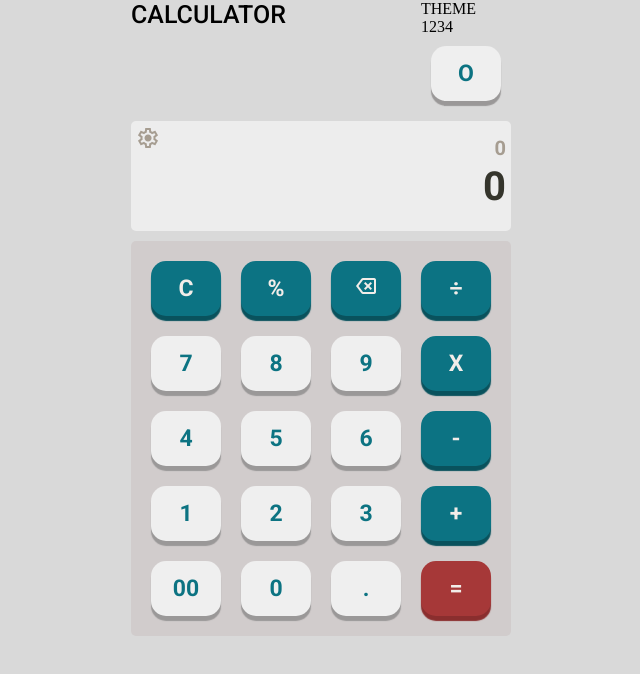
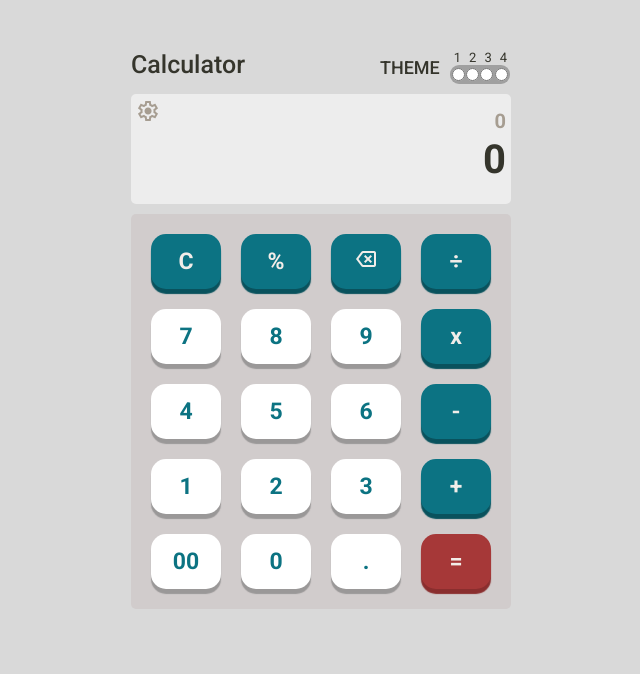
Before and after one commit to Etherms/Calculator-React, a React (Vite) app: page / in a window 1280 px wide. Shown: the top 674 px of the page, without its empty margins (319-959 px from the left). Built offline with nearby package versions, Linux system fonts and the light colour scheme.

Commit message:
Added all the themes

```diff
--- a/src/App.css
+++ b/src/App.css
@@ -2,16 +2,17 @@
     --background-color: #d9d9d9;
     --other-button-color:#F2EDE9;
     --button-color:#0C7382;
+    --eql-color:#F2EDE9;
     --c-value-color:#35352c;
-    --t-value-color:rgb(166, 157, 145);
+    --t-value-color:#a69d91;
     --value-background:#ededed;
     --button-container-background:#d1cccc;
-    --button-bg:#D6D6D6;
-    --button--bg-accent:hsl(0, 1%, 60%);
+    --button-bg:#FFFFFF;
+    --button--bg-accent:#9a9898;
     --button-eqtn-bg:#0c7383;
-    --button-eqtn-accent-bg:hsl(188, 83%, 20%);
+    --button-eqtn-accent-bg:#09525d;
     --button-eql-bg:#A63838;
-    --button-eql-accent-bg:hsl(0, 50%, 36%);
+    --button-eql-accent-bg:#8a2e2e;
 
 }
 *{
@@ -26,7 +27,7 @@ body{
     display: flex;
     justify-content: center;
 }
-.calculator-continer{
+.calculator-container{
     display: flex;
     flex-direction: column;
     justify-content: center;
@@ -39,13 +40,67 @@ body{
 .header{
     display: flex;
     justify-content: space-between;
+    width: 380px;
+    margin-top: 50px;
 }
 .header__title{
     font-size: 25px;
     font-family: "Roboto","sans-serif";
     font-weight: 500;
-    color: var(--text-color1);
+    color: var(--c-value-color);
 }
+.theme{
+    display: flex;
+    align-items: center;
+}
+.theme__text{
+    font-family: "Roboto","sans-serif";
+    font-weight: 500;
+    font-size: 18px;
+    color: var(--c-value-color);
+}
+.theme__container{
+    display: flex;
+    flex-direction: column;
+    padding-left: 10px;
+}
+.upper-container{
+    display: flex;
+    justify-content: space-evenly;
+}
+.upper-container label{
+    margin: 0 4px;
+    font-family: "Roboto","sans-serif";
+    font-size: 13px;
+    color: var(--c-value-color);
+}
+.lower-container{
+    background: #a0a0a0;
+    border-radius: 9px;
+    display: flex;
+    justify-content: space-between;
+    width: 60px;
+    position: relative;
+    padding: 3px 2px;
+}
+.lower-container input {
+    opacity: 1;
+    position: relative;
+    z-index: 1;
+    cursor: pointer;
+}
+
+
+/* .lower-container::before{
+    content: "";
+    width: 13px;
+    height: 13px;
+    background: var(--button-color);
+    border-radius: 10px;
+    position: absolute;
+    z-index: 2;
+} */
+
 /* Value */
 .value-container{
     background: var(--value-background);
@@ -57,8 +112,11 @@ body{
     flex-direction: column;
     align-items: flex-end;
     padding: 5px;
+    width: 380px;
+    max-width: 380px;
     overflow-x: auto;
 }
+
 .previous__value{
     font-size: 20px;
     font-weight: 700;
@@ -71,6 +129,9 @@ body{
     font-weight: 700;
     font-family: "Roboto","sans-serif";
     color: var(--c-value-color);
+    max-width: 375px;
+    overflow: auto;
+    white-space: nowrap;
 }
 
 .settings-icon{
@@ -89,6 +150,7 @@ body{
     justify-content: center;
     padding: 10px;
     border-radius: 5px;
+    width: 380px;
 }
 .button-row{
     display: flex;
@@ -102,6 +164,7 @@ button{
     font-size: 23px;
     font-family: Roboto,"sans-serif";
     font-weight: 700;
+    background: var(--button-bg);
     box-shadow: 0 5px 1px 0 var(--button--bg-accent);
     color: var(--button-color);
     outline: none;
@@ -115,7 +178,7 @@ button{
 }
 .total-button{
     background: var(--button-eql-bg);
-    color: var(--other-button-color);
+    color: var(--eql-color);
     box-shadow: 0 5px 1px 0 var(--button-eql-accent-bg);
 }
 .button-key:active{
--- a/src/App.jsx
+++ b/src/App.jsx
@@ -22,11 +22,11 @@ function App() {
       setDisplayedValue('');
     } else if (value === '%') {
       setDisplayedValue(displayedValue + value);
-    } else if (['÷', 'X', '+', '-'].includes(value)) {
+    } else if (['÷', 'x', '+', '-'].includes(value)) {
       setTotalValue(totalValue + displayedValue);
       setDisplayedValue(displayedValue + value);
     } else if (value === '=') {
-      const operators = ['+', '-', 'X', '÷', '%'];
+      const operators = ['+', '-', 'x', '÷', '%'];
       const operatorSymbol = operators.find(op => displayedValue.includes(op));
 
       if (operatorSymbol) {
@@ -40,7 +40,7 @@ function App() {
           case '-':
             result = parseFloat(leftOperand) - parseFloat(rightOperand);
             break;
-          case 'X':
+          case 'x':
             result = parseFloat(leftOperand) * parseFloat(rightOperand);
             break;
           case '÷':
--- a/src/components/Button.jsx
+++ b/src/components/Button.jsx
@@ -43,21 +43,19 @@ const Button = ({ onClick }) => {
         }
       };
 
+      const addClickListeners = (buttons) => {
+        buttons.forEach(button => {
+          button.addEventListener('click', () => handleClick(button.textContent));
+        });
+      };
+
       const equationButtons = document.querySelectorAll(".equation-button");
       const numberButtons = document.querySelectorAll(".number-button");
       const totalButton = document.querySelectorAll(".total-button");
 
-                equationButtons.forEach(button => {
-                  button.addEventListener('click', () => handleClick(button.textContent));
-                });
-
-                numberButtons.forEach(button => {
-                  button.addEventListener('click', () => handleClick(button.textContent));
-                });
-
-                totalButton.forEach(button => {
-                  button.addEventListener('click', () => handleClick(button.textContent));
-                });
+      addClickListeners(equationButtons);
+      addClickListeners(numberButtons);
+      addClickListeners(totalButton);
 
       document.addEventListener("keydown", handleKeyDown);
 
@@ -91,7 +89,7 @@ return(
                         <button className="button-key number-button key-7">7</button>
                         <button className="button-key number-button key-8">8</button>
                         <button className="button-key number-button key-9">9</button>
-                        <button id="*" className="button-key equation-button key-multiply">X</button>
+                        <button id="*" className="button-key equation-button key-multiply">x</button>
                 </div>
                 <div className="button-row row-3">
                         <button className="button-key number-button key-4">4</button>
@@ -108,7 +106,7 @@ return(
                 <div className='button-row row-1'>
                         <button id="00" className="button-key number-button">00</button>
                         <button className="button-key number-button key-0">0</button>
-                        <button id="." className="button-key number-button key-.">.</button>
+                        <button id="." className="button-key number-button key-dot">.</button>
                         <button id="=" className="button-key total-button key-equals key-enter">=</button>
                 </div>
         </div>
--- a/src/components/Header.jsx
+++ b/src/components/Header.jsx
@@ -1,21 +1,129 @@
-import React from "react";
+
+import { useEffect, React } from "react";
 
 export default function Header(){
+
+    useEffect(() => {
+        const light = document.getElementById('light');
+        const dark = document.getElementById('dark');
+        const blue = document.getElementById('blue');
+        const yellow = document.getElementById('yellow');
+        var root = document.querySelector(':root');
+
+
+        const lightTheme = () => {
+            root.style.setProperty('--background-color', '#d9d9d9');
+            root.style.setProperty('--other-button-color', '#F2EDE9');
+            root.style.setProperty('--eql-color', '#F2EDE9');
+            root.style.setProperty('--button-color', '#0C7382');
+            root.style.setProperty('--c-value-color', '#35352c');
+            root.style.setProperty('--t-value-color', '#a69d91');
+            root.style.setProperty('--value-background', '#ededed');
+            root.style.setProperty('--button-container-background', '#d1cccc');
+            root.style.setProperty('--button-bg', '#FFFFFF');
+            root.style.setProperty('--button--bg-accent', '#9a9898');
+            root.style.setProperty('--button-eqtn-bg', '#0c7383');
+            root.style.setProperty('--button-eqtn-accent-bg', '#09525d');
+            root.style.setProperty('--button-eql-bg', '#A63838');
+            root.style.setProperty('--button-eql-accent-bg', '#8a2e2e');
+        };
+
+        const darkTheme = () => {
+            root.style.setProperty('--background-color', '#1F2C3C');
+            root.style.setProperty('--other-button-color', '#18253b');
+            root.style.setProperty('--eql-color', '#18253b');
+            root.style.setProperty('--button-color', '#DFD1AD');
+            root.style.setProperty('--c-value-color', '#DFD1AD');
+            root.style.setProperty('--t-value-color', '#5f594b');
+            root.style.setProperty('--value-background', '#192531');
+            root.style.setProperty('--button-container-background', '#192531');
+            root.style.setProperty('--button-bg', '#253358');
+            root.style.setProperty('--button--bg-accent', '#171f36');
+            root.style.setProperty('--button-eqtn-bg', '#DFD1AD');
+            root.style.setProperty('--button-eqtn-accent-bg', '#d1bd89');
+            root.style.setProperty('--button-eql-bg', '#F87060');
+            root.style.setProperty('--button-eql-accent-bg', '#AD4E43');
+        };
+        const yellowTheme = () => {
+            root.style.setProperty('--background-color', '#F2B705');
+            root.style.setProperty('--other-button-color', '#514745');
+            root.style.setProperty('--eql-color', '#514745');
+            root.style.setProperty('--button-color', '#F2B705');
+            root.style.setProperty('--c-value-color', '#9E999D');
+            root.style.setProperty('--t-value-color', '#4C473C');
+            root.style.setProperty('--value-background', '#5C4F47');
+            root.style.setProperty('--button-container-background', '#4A3C33');
+            root.style.setProperty('--button-bg', '#514745');
+            root.style.setProperty('--button--bg-accent', '#403837');
+            root.style.setProperty('--button-eqtn-bg', '#9E999D');
+            root.style.setProperty('--button-eqtn-accent-bg', '#9E999D');
+            root.style.setProperty('--button-eql-bg', '#BC6F07');
+            root.style.setProperty('--button-eql-accent-bg', '#BC6F07');
+        };
+        const blueTheme = () => {
+            root.style.setProperty('--background-color', '#21303B');
+            root.style.setProperty('--other-button-color', '#FF8D7D');
+            root.style.setProperty('--eql-color', '#416279');
+            root.style.setProperty('--button-color', '#416279');
+            root.style.setProperty('--c-value-color', '#9E999D');
+            root.style.setProperty('--t-value-color', '#4C473C');
+            root.style.setProperty('--value-background', '#2B4258');
+            root.style.setProperty('--button-container-background', '#0D1F2D');
+            root.style.setProperty('--button-bg', '#F9F9F9');
+            root.style.setProperty('--button--bg-accent', '#C3C3C3');
+            root.style.setProperty('--button-eqtn-bg', '#416279');
+            root.style.setProperty('--button-eqtn-accent-bg', '#14314D');
+            root.style.setProperty('--button-eql-bg', '#FE897C');
+            root.style.setProperty('--button-eql-accent-bg', '#B83A2A');
+        };
+
+
+        dark.addEventListener('click', darkTheme);
+        light.addEventListener('click', lightTheme);
+        yellow.addEventListener('click', yellowTheme);
+        blue.addEventListener('click', blueTheme);
+
+
+
+
+        // document.addEventListener('DOMContentLoaded', function() {
+
+        //     if (!sessionStorage.getItem('checkboxState')) {
+        //         applyOriginalMode();
+        //       } else {
+        //         checkboxes.forEach(function(checkbox) {
+        //           checkbox.checked = true;
+        //         });
+        //         applyDarkMode();
+        //       }
+        // });
+
+        return () => {
+            dark.removeEventListener('click', darkTheme);
+            light.removeEventListener('click', lightTheme);
+            yellow.removeEventListener('click', yellowTheme);
+            blue.removeEventListener('click', blueTheme);
+        };
+    }, []);
+
     return(
         <div className="header">
-            <h3 className="header__title">CALCULATOR</h3>
+            <h3 className="header__title">Calculator</h3>
             <div className="theme">
                 <p className="theme__text">THEME</p>
                 <div className="theme__container">
-                    <div className="theme__container--upper">
-                        <span>1</span>
-                        <span>2</span>
-                        <span>3</span>
-                        <span>4</span>
-                    </div>
-                    <div className="theme__container--lower">
-                        <button>O</button>
-                    </div>
+                        <div className="upper-container">
+                            <label className="theme-color theme-light">1 </label>
+                            <label className="theme-color theme-dark">2 </label>
+                            <label className="theme-color theme-green">3</label>
+                            <label className="theme-color theme-green">4</label>
+                        </div>
+                        <div className="lower-container">
+                            <input type="radio" value="light" name="theme" id="light"/>
+                            <input type="radio" value="dark" name="theme" id="dark"/>
+                            <input type="radio" value="green" name="theme" id="blue"/>
+                            <input type="radio" value="yellow" name="theme" id="yellow"/>
+                        </div>
                 </div>
             </div>
         </div>
```
Lines whose indentation alone changed are shown as unchanged.
